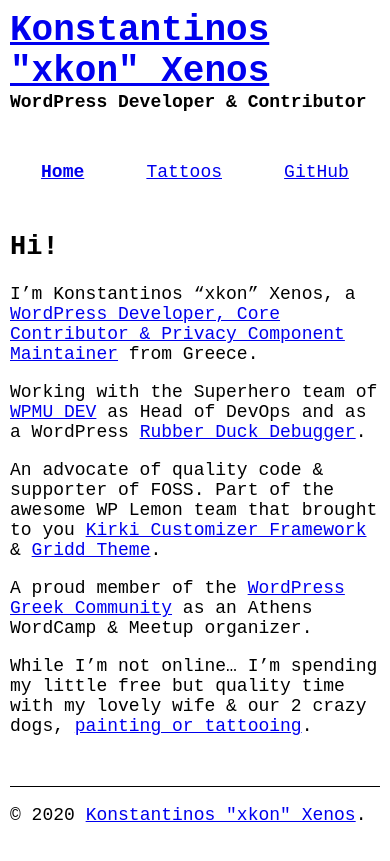
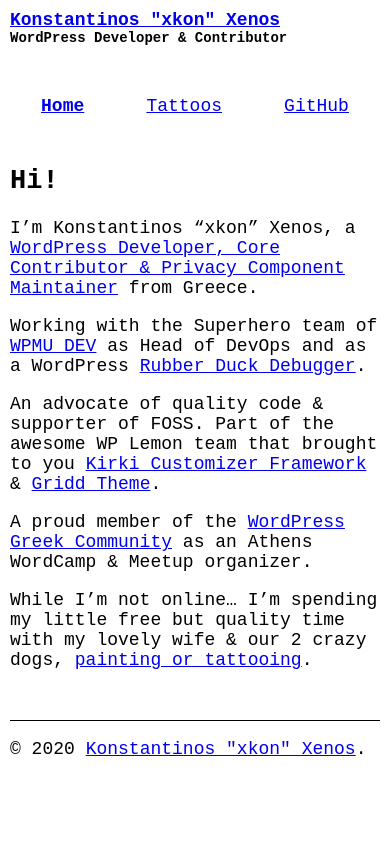
Before and after one commit to mrxkon/mrxkon.github.io, a Jekyll site: the page built from index.html, in a window 390 px wide. Shown: the top 861 px of the page. Built offline with Jekyll 4.4.1, drawn with Linux system fonts in a browser that asks for light colours.

Commit message:
Update header.html

```diff
--- a/_includes/header.html
+++ b/_includes/header.html
@@ -21,7 +21,7 @@
 			{% endif %}
 		</title>
 
-		<style>body{font-size:18px;font-family:"Courier New",Courier,monospace;margin:10px}a{color:#00e;text-decoration:underline}a:hover{text-decoration:none}.body-wrap{max-width:750px;margin:0 auto}.site-title{margin:0}.site-description{font-weight:700}nav{margin-top:50px;margin-bottom:50px}nav.primary-navigation ul{list-style:none;padding:0;display:flex;justify-content:space-around}nav.primary-navigation ul li.active{font-weight:700}.contributions table{font-size:12px;border-collapse:collapse}.contributions table tr td{border-bottom:1px solid #d3d3d3;padding:10px}.gallery{display:grid;grid-gap:10px;grid-template-columns:repeat(2, calc(50% - 5px));}.gallery-item{width:100%;}.footer{margin-top:50px;border-top:1px solid #000}</style>
+		<style>body{font-size:18px;font-family:"Courier New",Courier,monospace;margin:10px}a{color:#00e;text-decoration:underline}a:hover{text-decoration:none}.body-wrap{max-width:750px;margin:0 auto}.site-title{margin:0}.site-description{font-weight:700}nav{margin-top:50px;margin-bottom:50px}nav.primary-navigation ul{list-style:none;padding:0;display:flex;justify-content:space-around}nav.primary-navigation ul li.active{font-weight:700}.contributions table{font-size:12px;border-collapse:collapse}.contributions table tr td{border-bottom:1px solid #d3d3d3;padding:10px}.gallery{display:grid;grid-gap:10px;grid-template-columns:repeat(2, calc(50% - 5px));}.gallery-item{width:100%;}.footer{margin-top:50px;border-top:1px solid #000}@media(max-width:425px){.site-title{font-size:18px;}.site-description{font-size:14px;}}</style>
 	</head>
 
 	<body>
```
